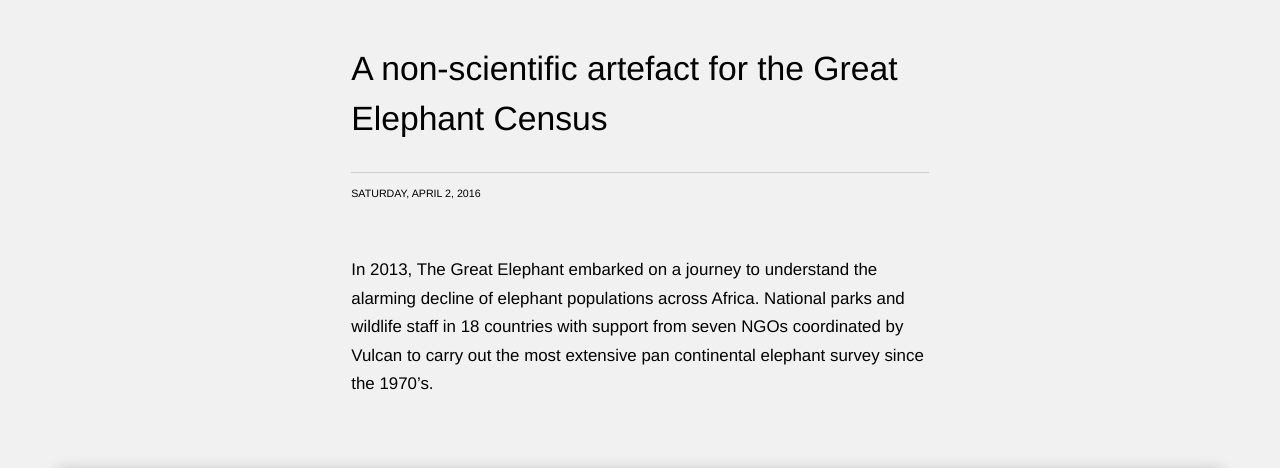
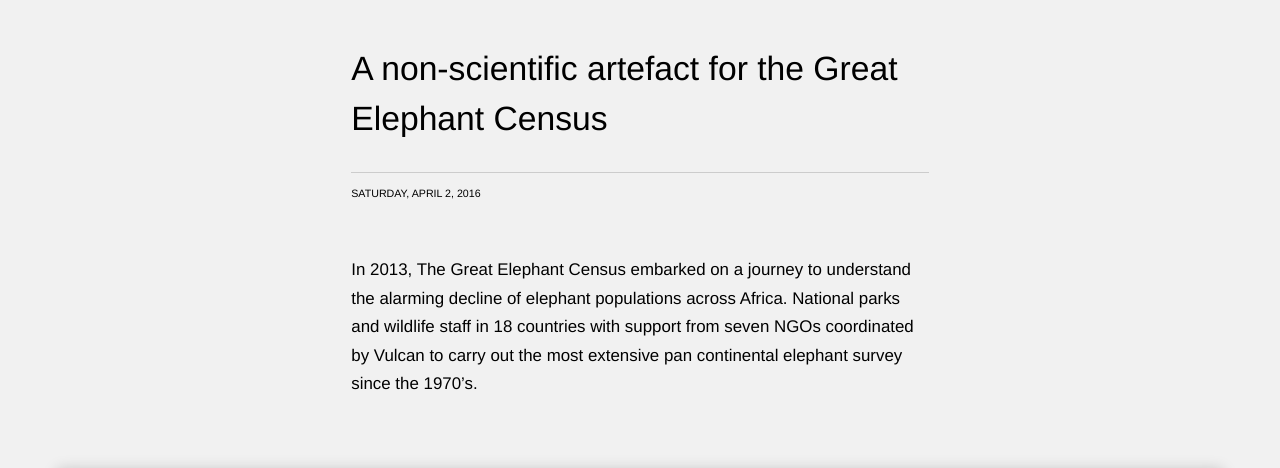
Before and after one commit to iaaaan/iaaaan.github.io, a Jekyll site: the page built from _projects/elephant-atlas.markdown, in a window 1280 px wide and 1400 px high, scrolled down 25686 px, cut to the strip 0-468 px from the top of the window. Built offline with Jekyll 4.4.1, drawn with Linux system fonts in a browser that asks for light colours; some web fonts are replaced; comment, search, counter and statistics services are not loaded; some of the changed text lies outside the part shown.

Commit message:
updated bio

```diff
--- a/_posts/2016-04-02-elephant-atlas-gec.html
+++ b/_posts/2016-04-02-elephant-atlas-gec.html
@@ -6,7 +6,7 @@
 ---
 
 <p>
-  In 2013, The Great Elephant embarked on a journey to understand the alarming decline of elephant populations across Africa. National parks and wildlife staff in 18 countries with support from seven NGOs coordinated by Vulcan to carry out the most extensive pan continental elephant survey since the 1970’s.
+  In 2013, The Great Elephant Census embarked on a journey to understand the alarming decline of elephant populations across Africa. National parks and wildlife staff in 18 countries with support from seven NGOs coordinated by Vulcan to carry out the most extensive pan continental elephant survey since the 1970’s.
 </p>
 
 
--- a/index.html
+++ b/index.html
@@ -132,9 +132,9 @@
           {% endfor %}
           <div class="project inactive">
             <p class="content">
-              I am a socially-conscious technologist based in Brooklyn, NY.
+              I am a technologist focused on data and ethics.
               <br/><br/>
-              Trained as an interaction designer in France, I've practiced creative coding and critical thinking around technology for <a href="https://ocr.nyc" target="_blank">the Office Creative Research</a> since its inception in 2012. My work revolves around the intersection of data with civil rights, information security, environmental conservation, and the art world.
+              Trained as an interaction designer in France, I've practised creative coding and critical thinking around technology for <a href="https://ocr.nyc" target="_blank">the Office Creative Research</a> since its inception in 2012. My work revolves around the intersection of data and civil rights, information security, environmental conservation, and the art world.
               <br/><br/>
               These days, I am exploring how peer-to-peer technologies can foster people's digital agency.
             </p>
```
Also changed, not shown: other parts of _posts/2016-04-02-elephant-atlas-gec.html (+1 -1 lines).
